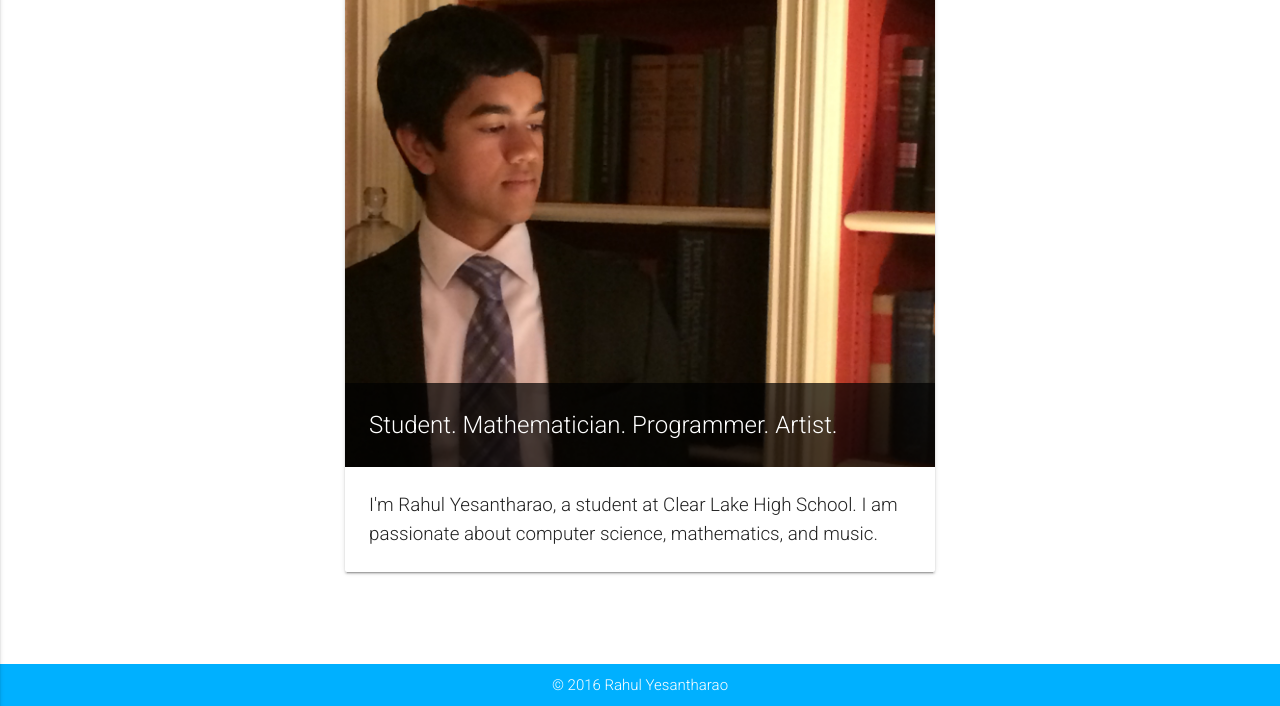
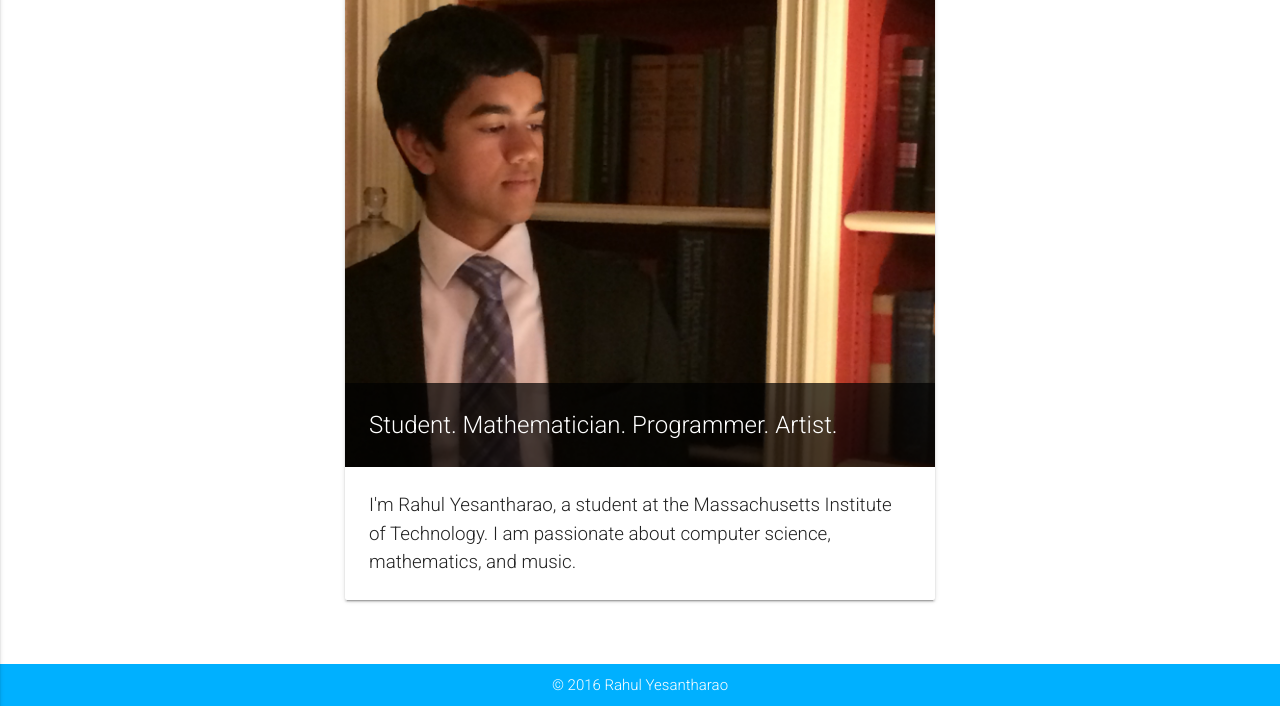
Before and after one commit to rahulyesantharao/personal-website-m0.5, a plain HTML site: page index.html in a window 1280 px wide. Shown: the part 94-800 px from the top of the page. Drawn offline with nearby package versions, Linux system fonts and the light colour scheme; a web font is replaced by a local one.

Commit message:
Content update

```diff
--- a/index.html
+++ b/index.html
@@ -56,7 +56,7 @@
                         <span class="card-title modal-title"> Student. Mathematician. Programmer. Artist. </span>
                     </div>
                     <div class="card-content">
-                        <p> I'm Rahul Yesantharao, a student at Clear Lake High School.  I am passionate about computer science, mathematics, and music.</p>
+                        <p> I'm Rahul Yesantharao, a student at the Massachusetts Institute of Technology. I am passionate about computer science, mathematics, and music.</p>
                     </div>
                 </div>
             </div>
```
